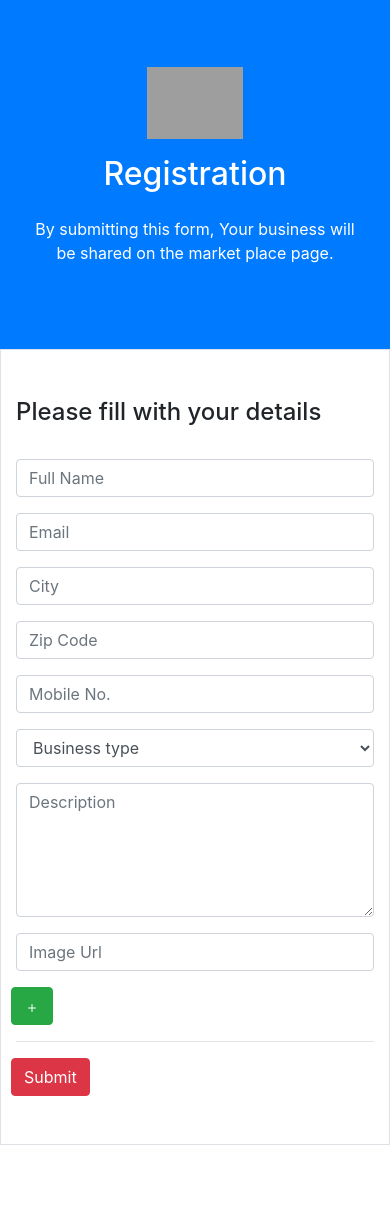
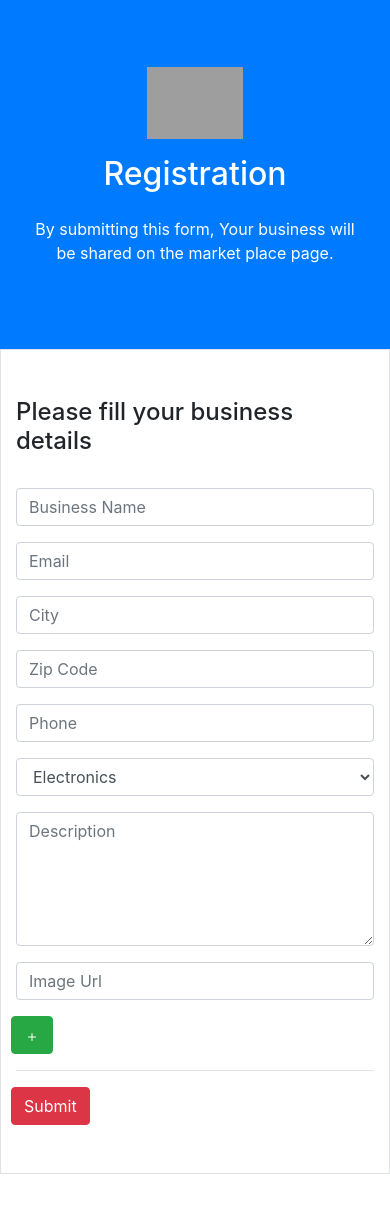
Before and after one commit to Abeerdxx/full-stack-project-marketplace, a Flask app: page /register in a window 390 px wide. Shown: the part 49-1271 px from the top of the page. Before the commit the page ends 1194 px from the top, so only its background shows below. Run offline with Flask 2, Linux system fonts and the light colour scheme; grey boxes are pictures that could not be loaded.

Commit message:
design changes

```diff
--- a/templates/register.html
+++ b/templates/register.html
@@ -40,14 +40,14 @@
             </div>
           </div>
           <div class="col-md-8 py-5 border">
-            <h4 class="pb-4">Please fill with your details</h4>
+            <h4 class="pb-4">Please fill your business details</h4>
             <form method="GET" action="/submit">
               <div class="form-row">
                 <div class="form-group col-md-6">
                   <input
                     type="text"
                     name="fullName"
-                    placeholder="Full Name"
+                    placeholder="Business Name"
                     class="form-control"
                     type="text"
                   />
@@ -87,7 +87,7 @@
                   <input
                     id="Mobile No."
                     name="mobileNo"
-                    placeholder="Mobile No."
+                    placeholder="Phone"
                     class="form-control"
                     required="required"
                     type="text"
@@ -99,11 +99,13 @@
                     class="form-control"
                     name="busninessType"
                   >
-                    <option selected>Business type</option>
-                    <option>Life Style</option>
-                    <option>fitness</option>
+                    <option>Electronics</option>
+                    <option>Food</option>
+                    <option>Clothing</option>
+                    <option>Beauty</option>
                     <option>Educational</option>
-                    <option>Beauty</option>
+                    <option>Fitness</option>
+                    <option>Home & Living</option>
                     <option>Other</option>
                   </select>
                 </div>
```
Also changed, not shown: templates/about.html (+12 -15 lines).
